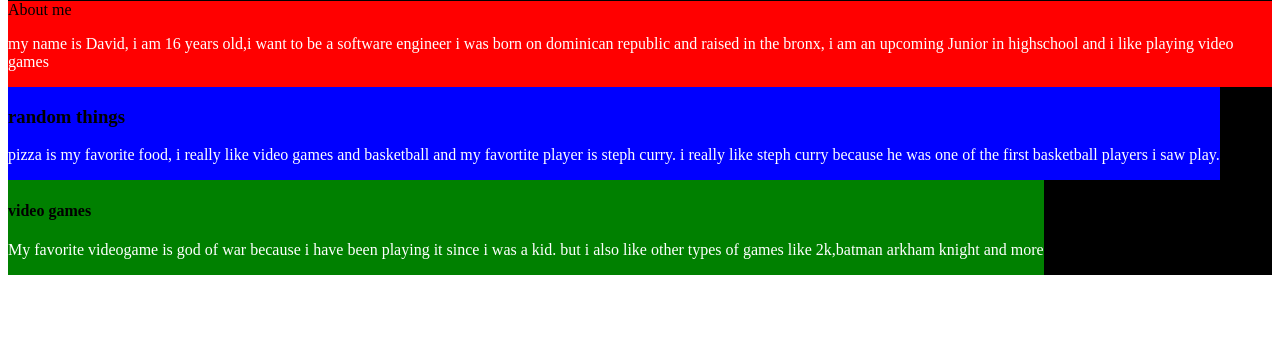
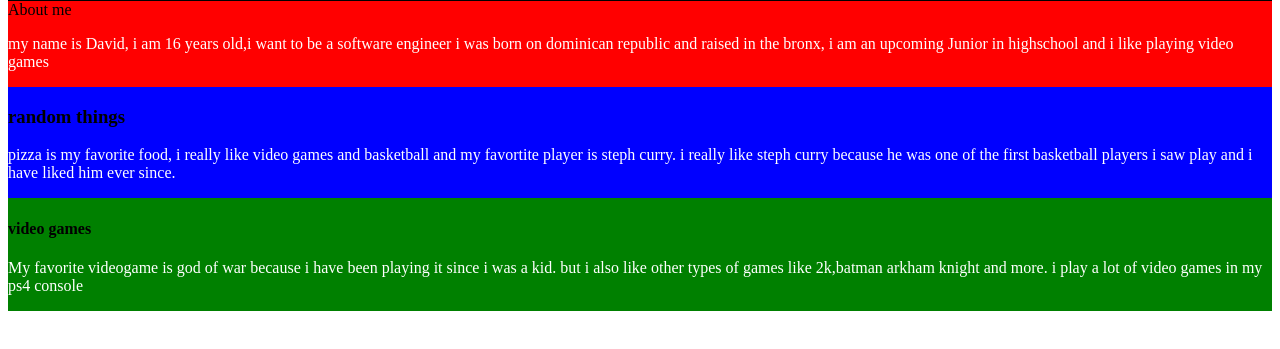
Before and after one commit to Dbreton1/Dbreton1.github.io, a plain HTML site: page index.html in a window 1280 px wide. Shown: the part 105-454 px from the top of the page. Drawn offline with Linux system fonts and the light colour scheme.

Commit message:
added more to my first HTML page

```diff
--- a/index.html
+++ b/index.html
@@ -22,11 +22,11 @@
           </div>
           <div class="bananas">
           <h3>random things</h3>
-          <p>pizza is my favorite food, i really like video games and basketball and my favortite player is steph curry. i really like steph curry because he was one of the first basketball players i saw play.</p>
+          <p>pizza is my favorite food, i really like video games and basketball and my favortite player is steph curry. i really like steph curry because he was one of the first basketball players i saw play and i have liked him ever since.</p>
           </div>
            <div class="apples">
              <h4>video games</h4>
-             <p>My favorite videogame is god of war because i have been playing it since i was a kid. but i also like other types of games like 2k,batman arkham knight and more </p>
+             <p>My favorite videogame is god of war because i have been playing it since i was a kid. but i also like other types of games like 2k,batman arkham knight and more. i play a lot of video games in my ps4 console</p>
 
 
   </body>
```
